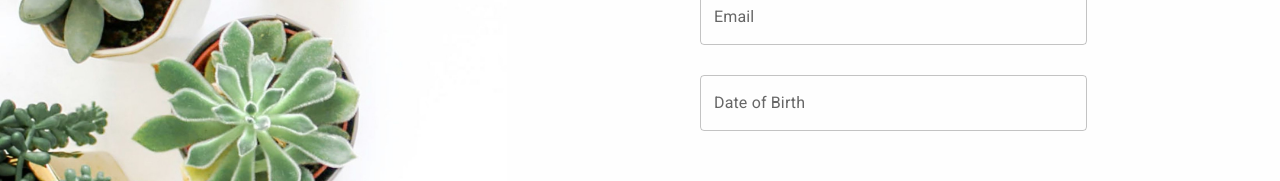
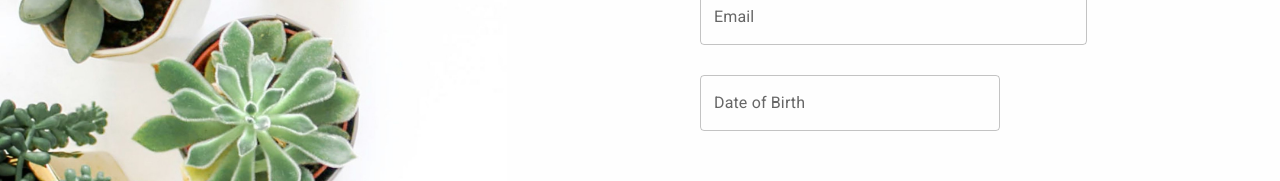
Before and after one commit to CS203-G2-T7/CS203-Project, a React (Create React App) app in the folder ReactFrontend/: page /sign-up in a window 1280 px wide. Shown: the part 325-506 px from the top of the page. Built offline with nearby package versions, Linux system fonts and the light colour scheme.

Commit message:
Add datepicker to form.

```diff
--- a/ReactFrontend/src/pages/SignUp/RightContent/FirstTextFields/FirstTextFields.tsx
+++ b/ReactFrontend/src/pages/SignUp/RightContent/FirstTextFields/FirstTextFields.tsx
@@ -5,6 +5,9 @@ import { StyledFirstTextFields } from "./FirstTextField.styled";
 import { FormNavButtonGroup } from "./FormNavButtonGroup.styled";
 import { StyledNameTextFields } from "./NameTextField.styled";
 import { StyledNameTextFieldsRow } from "./NameTextFieldRow.styled";
+import dayjs, { Dayjs } from "dayjs";
+import { DatePicker, LocalizationProvider } from "@mui/x-date-pickers";
+import { AdapterDayjs } from "@mui/x-date-pickers/AdapterDayjs";
 
 const theme = createTheme({
   palette: {
@@ -22,6 +25,13 @@ const theme = createTheme({
 type Props = {};
 
 export default function FirstTextFields({}: Props) {
+  const [value, setValue] = React.useState<Dayjs | null>(null);
+  // dayjs("2022-10-1T00:00:00")
+
+  const handleChange = (newValue: Dayjs | null) => {
+    setValue(newValue);
+  };
+
   return (
     <>
       <StyledFirstTextFields>
@@ -30,7 +40,17 @@ export default function FirstTextFields({}: Props) {
           <StyledNameTextFields label="Last name" />
         </StyledNameTextFieldsRow>
         <TextField label="Email" />
-        <TextField label="Date of Birth" />
+        {/* <TextField label="Date of Birth" /> */}
+        <LocalizationProvider dateAdapter={AdapterDayjs}>
+          <DatePicker
+            label="Date of Birth"
+            value={value}
+            onChange={(newValue) => {
+              setValue(newValue);
+            }}
+            renderInput={(params) => <StyledNameTextFields {...params} />}
+          />
+        </LocalizationProvider>
       </StyledFirstTextFields>
       <ThemeProvider theme={theme}>
         <FormNavButtonGroup>
```
